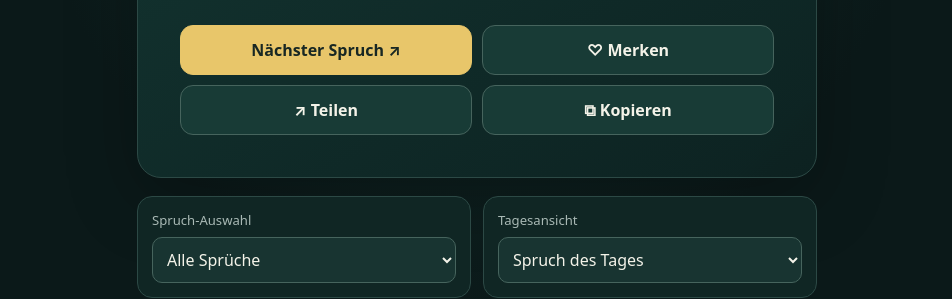
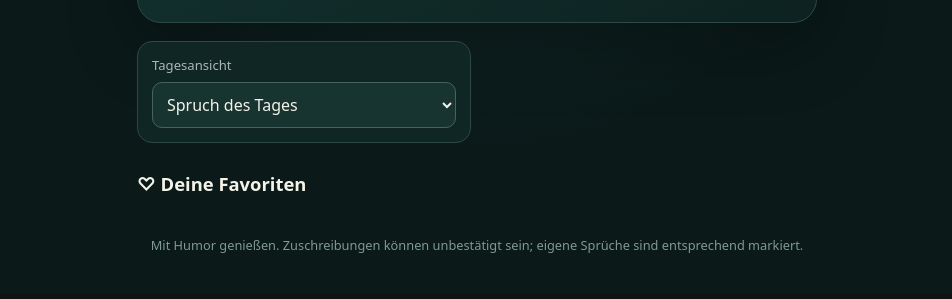
Before and after one commit to schonokde/der-dumme-spruch-des-tages, a website: page index.html in a window 1280 px wide. Shown: the part 517-816 px from the top of the page, without its empty margins (163-1115 px from the left). Drawn offline with Linux system fonts and the light colour scheme.

Commit message:
Add files via upload

```diff
--- a/index.html
+++ b/index.html
@@ -36,7 +36,6 @@ main{width:min(100%,680px)}header{text-align:center;padding:20px 8px 18px} .mark
 </div>
 </section>
 <div class="tools">
-<div class="tool"><label for="filter">Spruch-Auswahl</label><select id="filter"><option value="all">Alle Sprüche</option><option value="Douglas Adams">Douglas Adams</option><option value="John Cleese">John Cleese</option><option value="Terry Pratchett">Terry Pratchett</option><option value="Groucho Marx">Groucho Marx</option><option value="Steve Martin">Steve Martin</option><option value="Mark Twain">Mark Twain</option><option value="Torsten Sträter">Torsten Sträter</option><option value="Dieter Hildebrandt">Dieter Hildebrandt</option><option value="Eigener Spruch">Eigene Sprüche</option></select></div>
 <div class="tool"><label for="dayMode">Tagesansicht</label><select id="dayMode"><option value="daily">Spruch des Tages</option><option value="shuffle">Zufälliger Spruch</option></select></div>
 </div>
 <section>
```
